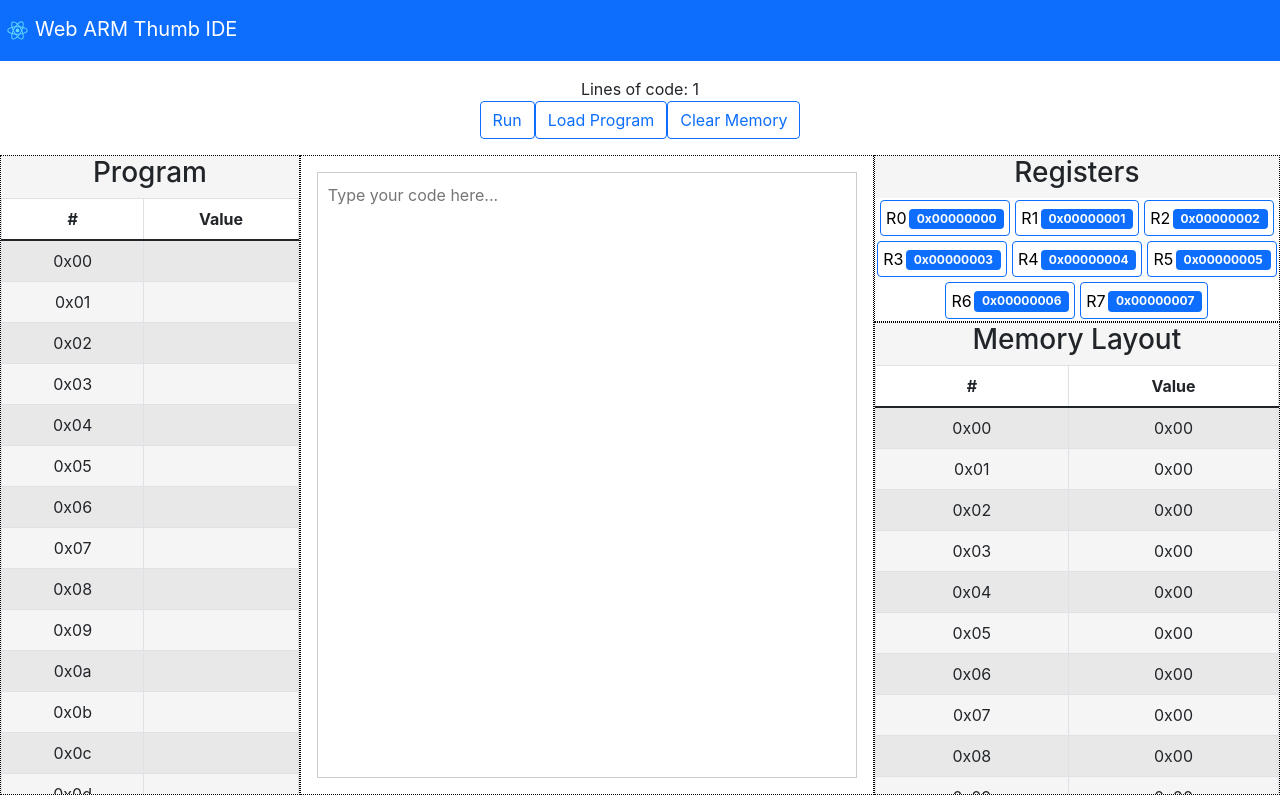
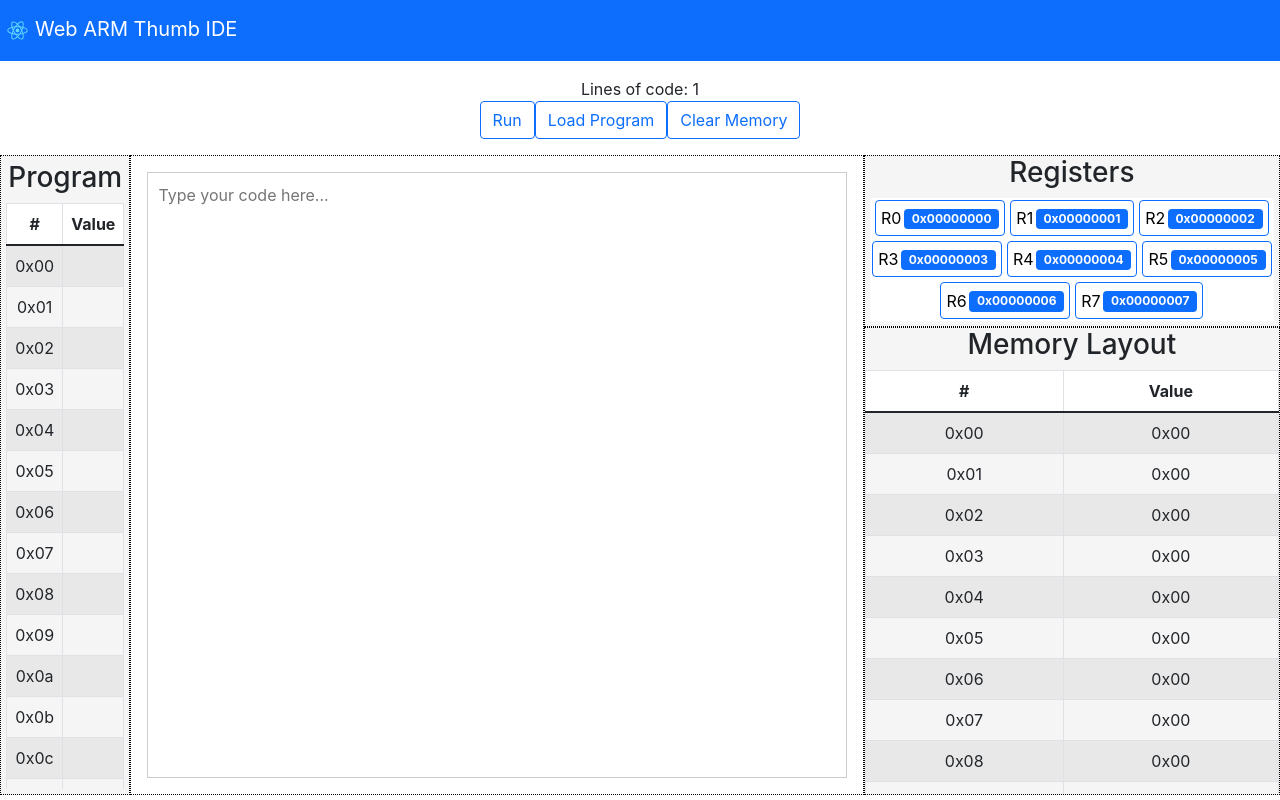
Before and after one commit to FreddyJS/wthumb, a React (Create React App) app in the folder frontend/: page / in a window 1280 px wide. Built offline with nearby package versions, Linux system fonts and the light colour scheme.

Commit message:
[frontend] Minimal style changes More text area

```diff
--- a/frontend/src/components/Program/program.scss
+++ b/frontend/src/components/Program/program.scss
@@ -1,13 +1,15 @@
 .program {
   display: flex;
   flex-direction: column;
-  flex: 1 1 0px;
+  flex: 0 1 auto;
+  padding: 5px;
   background-color: #f5f5f5;
   border: 1px dotted #000;
 }
 
 .program-container {
   min-width: fit-content;
+  white-space: nowrap;
   overflow: auto;
 
   thead {
--- a/frontend/src/components/Registers/registers.scss
+++ b/frontend/src/components/Registers/registers.scss
@@ -2,12 +2,12 @@
   background-color: #f5f5f5;
   justify-content: center;
   align-items: center;
-  flex: 0 1 0px;
   border: 1px dotted #000;
 }
 
 .registers-container {
   background-color: #fff;
+  margin: 5px;
 }
 
 .registers-row {
```
